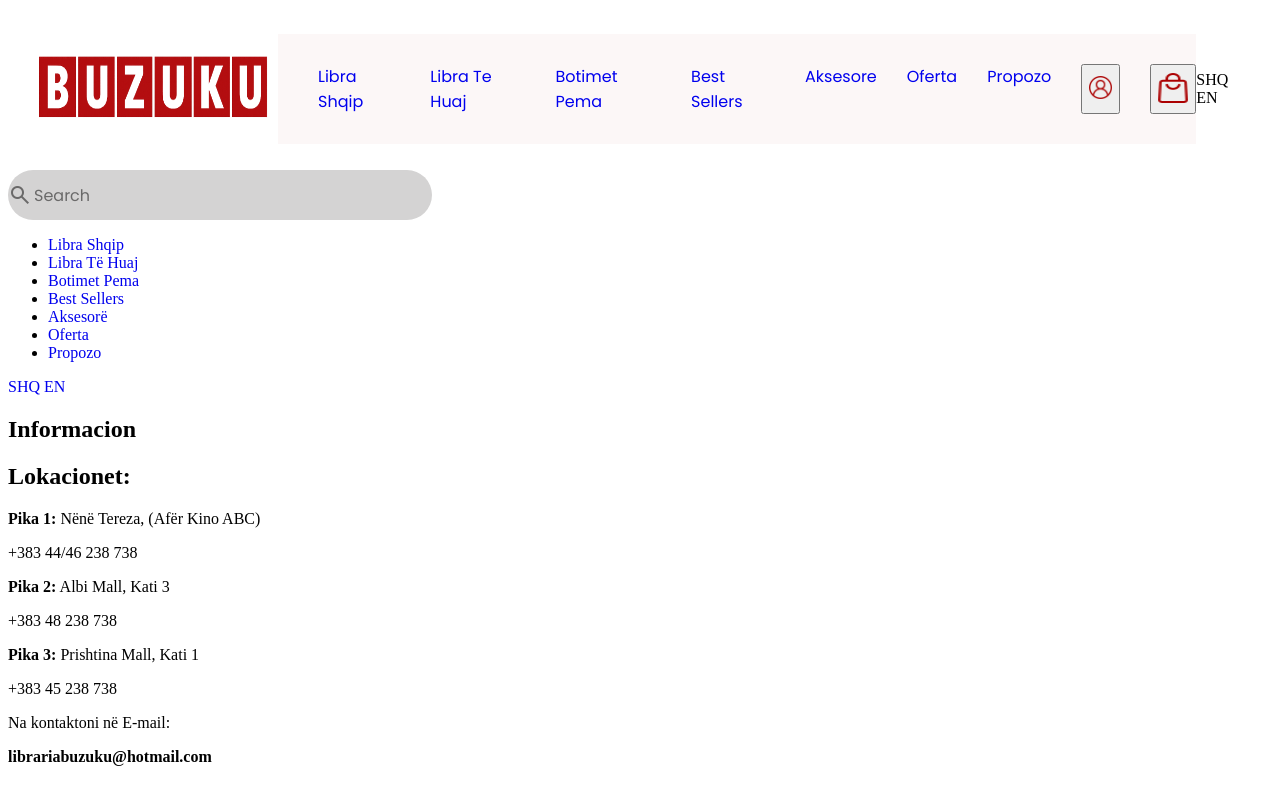
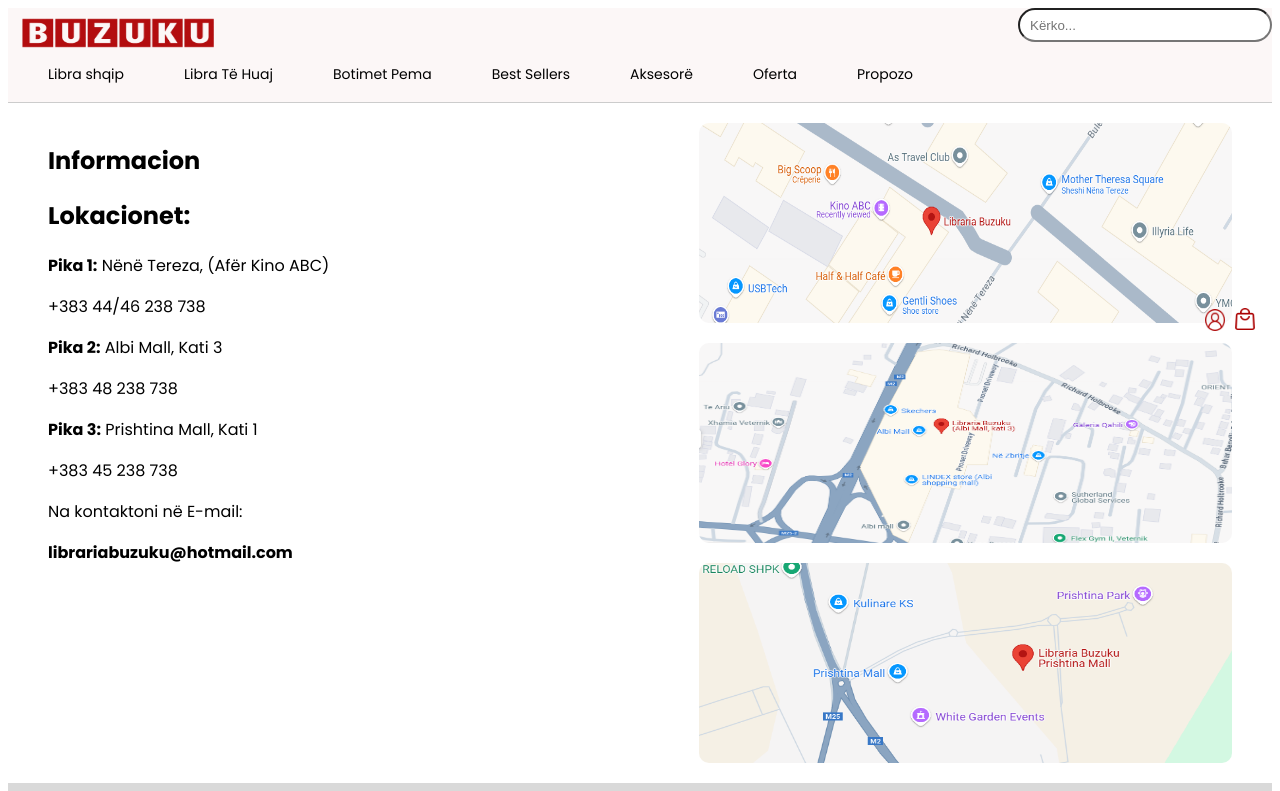
Before and after one commit to deahyseni6/Libraria-Buzku, a PHP site: page /aboutus.html in a window 1280 px wide. Shown: the top 791 px of the page. Run offline with PHP 8.4, Linux system fonts and the light colour scheme.

Commit message:
about us finished

```diff
--- /dev/null
+++ b/aboutus.css
@@ -0,0 +1,161 @@
+nav ul{
+    list-style: none;
+    display: flex;
+    gap: 60px;
+}
+
+nav a{
+    text-decoration: none;
+    color: black;
+    font-family: Poppins, sans-serif;
+    font-size: 14px;
+}
+body {
+    font-family: "Poppins", sans-serif;
+}
+
+header{
+    background-color: #fcf7f7;
+    border-bottom: 1px solid #cccccc;
+}
+
+.header-logo{
+    position: relative;
+    left: 5px;
+    top: 10px;
+}
+
+.search-box{
+    float: right;
+    width: 230px;
+    height: 30px;
+    padding: 0 10px;
+    border-radius: 20px;
+}
+
+.bag{
+    position: absolute;
+    bottom: 470px;
+    right: 25px;
+    width: 20px;
+    height: 22px;
+}
+
+.user-icon{
+   position: absolute;
+    bottom: 469px;
+    right: 55px;
+    width: 20px;
+    height: 22px;
+}
+
+    .search{
+        width: max-content;
+        display: flex;
+        align-items: center;
+        padding: var(--padding);
+        border-radius: 40px;
+        background: #d4d3d3;
+        transition: box-shadow 0.25s;
+    }
+
+    .search:focus-within{
+        box-shadow: 0 0 2px rgba(0, 0, 0, 0.75);
+    }
+
+    .search-input{
+        font-size: 16px;
+        font-family: 'Poppins', sans-serif;
+        color: #333333;
+        margin-left: var(--padding);
+        outline: none;
+        border: none;
+        background: transparent;
+        width: 400px;
+        height: 50px;
+    }
+
+        .search-input::placeholder,
+        .search-icon{
+            color: rgba(0, 0, 0, 0.5);
+        }
+
+        .Inforemacion{
+    display: flex;
+    justify-content: center;
+    align-items: center;
+    gap: 50px;
+}
+
+.footer{
+    width: 76%;
+    padding: 40px 12%;
+    background: #d9d9d9;
+    display: flex;
+    justify-content: space-between;
+    align-items: flex-start;
+    gap: 60px;
+}
+
+.footer div{
+    flex: 1;
+}
+
+.footer h3{
+    font-size: 20px;
+    margin-bottom: 12px;
+}
+
+.footer a{
+    display: block;
+    text-decoration: none;
+    color: #333;
+    margin-bottom: 6px;
+}
+
+.Info{
+    flex: 1.5;
+}
+
+.SNS{
+    flex: 0.6;
+}
+
+.icons{
+    display: flex;
+    gap: 15px;
+    margin-top: 10px;
+}
+
+.icons img{
+    width: 32px;
+    height: 32px;
+    cursor: pointer;
+}
+
+.info-wrapper {
+    display: flex;
+    justify-content: space-between;
+    align-items: flex-start;
+    gap: 50px;
+    padding: 20px 40px;
+}
+
+.maps {
+    width: 45%;
+    display: flex;
+    flex-direction: column;
+    gap: 20px;
+}
+
+.maps img {
+    width: 100%;
+    border-radius: 10px;
+}
+
+.info-text {
+    width: 50%;
+    font-family: Arial, sans-serif;
+    font-size: 17px;
+    line-height: 1.6;
+}
--- a/aboutus.html
+++ b/aboutus.html
@@ -5,61 +5,40 @@
     <meta name="viewport" content="width=device-width, initial-scale=1.0">
     <title>Libraria Buzuku</title>
     <link rel="preconnect" href="https://fonts.googleapis.com">
-    <link rel="stylesheet" href="style.css">
+    <link rel="stylesheet" href="aboutus.css">
     <link rel="preconnect" href="https://fonts.gstatic.com" crossorigin>
     <link href="https://fonts.googleapis.com/css2?family=Poppins:ital,wght@0,100;0,200;0,300;0,400;0,500;0,600;0,700;0,800;0,900;1,100;1,200;1,300;1,400;1,500;1,600;1,700;1,800;1,900&display=swap" rel="stylesheet">
     <link rel="stylesheet" href="https://fonts.googleapis.com/css2?family=Material+Symbols+Outlined:opsz,wght,FILL,GRAD@20..48,100..700,0..1,-50..200&icon_names=search" />
 </head>
 <body>
 
-    <nav class = "navBuzuku">
-         <div class="divBuzuku">
-            <div class="logo"> <img src="buzukulogo3.png" width="250" height="64"></a></div>
-            <ul class="menu">
-                <li><a href="#">Libra Shqip</a></li>
-                <li><a href="#">Libra Te Huaj</a></li>
-                <li><a href="#">Botimet Pema</a></li>
-                <li><a href="#">Best Sellers</a></li>
-                <li><a href="#">Aksesore</a></li>
-                <li><a href="#">Oferta</a></li>
-                <li><a href="#">Propozo</a></li>
-                <button><a href="#"><img src="user.png" alt="Profile" width="23" height="23"></a></button>
-                <button><a href="#"><img src="bag2.png" alt="Cart" width="30" height="30"></a></button>
+ <header>
+        <img class="header-logo" src="buzukulogo3.png" alt="Buzku logo" width="210" height="30">
+        <a href=""><img class="bag" src="bag2.png" alt="bag symbol"></a>
+        <a href=""><img  class="user-icon" src="user.png" alt="user icon"></a>
+        <input type="text" class="search-box" placeholder="Kërko...">
+        <nav>
+            <ul>
+                <li><a href="">Libra shqip</a></li>
+                <li><a href="">Libra Të Huaj</a></li>
+                <li><a href="">Botimet Pema</a></li>
+                <li><a href="">Best Sellers</a></li>
+                <li><a href="">Aksesorë</a></li>
+                <li><a href="">Oferta</a></li>
+                <li><a href="">Propozo</a></li>
             </ul>
-             <div class="Gjuha"> SHQ EN</div>
-         </div>
-         <form>
-            <div class="search">
-                <span class=" search-icon material-symbols-outlined">search</span>
-                <input class="search-input" type="search" placeholder="Search">
-         </div>
-         </form>
-    </nav>
-
-    <nav>
-            <ul>
-                <li><a href="#">Libra Shqip</a></li>
-                <li><a href="#">Libra Të Huaj</a></li>
-                <li><a href="#">Botimet Pema</a></li>
-                <li><a href="#">Best Sellers</a></li>
-                <li><a href="#">Aksesorë</a></li>
-                <li><a href="#">Oferta</a></li>
-                <li><a href="#">Propozo</a></li>
-            </ul>
-            <div>
-                <a href="#">SHQ EN</a>
-            </div>
         </nav>
     </header>
 
     <main>
 
-        <section>
-            <h1>Informacion</h1>
 
-            <div align="left">
+    <section class="info-wrapper">
 
-            <h2>Lokacionet:</h2>
+
+    <div class="about-text">
+     <h1>Informacion</h1>
+     <h2>Lokacionet:</h2>
 
             <div>
                 <p><strong>Pika 1:</strong> Nënë Tereza, (Afër Kino ABC)</p>
@@ -82,19 +61,16 @@
             </div>
             </div>
 
-        <aside>
+            <div class="maps">
 
-<table align="right" border="0" cellpadding="10">
-    <tr>
-        <td>
-            <img src="map1.png" alt="Harta 1: Lokacioni Nënë Tereza" width="450" height="200" >
-            <br>
-            <img src="map2.png" alt="Harta 2: Lokacioni Albi Mall" width="450" height="200" >
-            <br>
-            <img src="map3.png" alt="Harta 3: Lokacioni Prishtina Mall" width="450" height="200">
-        </td>
-    </tr>
-</table>
+        <img src="mb1.png" alt="Harta 1: Lokacioni Nënë Tereza" width="350" height="200" >
+
+            <img src="mb2.png" alt="Harta 2: Lokacioni Albi Mall" width="350" height="200" >
+
+            <img src="mb3.png" alt="Harta 3: Lokacioni Prishtina Mall" width="350" height="200">
+
+    </div>
+</section>
 
 
 
--- a/hp.css
+++ b/hp.css
@@ -4,7 +4,7 @@ body {
     background: #fafafa;
 }
 
-/* NAVBAR */
+
 .navbar {
     display: flex;
     justify-content: space-between;
@@ -53,7 +53,7 @@ nav a {
     font-weight: bold;
 }
 
-/* BANNER */
+
 .banner {
     display: flex;
     padding: 40px;
@@ -99,7 +99,7 @@ nav a {
     border-radius: 50px;
 }
 
-/* NEW TITLES */
+
 .new-titles {
     padding: 40px;
 }
--- a/hp.html
+++ b/hp.html
@@ -41,7 +41,7 @@
 <section class="banner">
     <div class="banner-left">
         <div class="book-grid">
-            <!-- 4 demo images -->
+
             <img src="img1.jpg" alt="Book 1">
             <img src="img2.jpg" alt="Book 2">
             <img src="img3.jpg" alt="Book 3">
@@ -70,12 +70,12 @@
     </div>
 </section>
 
-<!-- NEW TITLES -->
+
 <section class="new-titles">
     <h2>Tituj të Rinj</h2>
 
     <div class="book-row">
-        <!-- BOOK CARD -->
+
         <div class="book-card">
             <img src="your-cover1.jpg" alt="Book Cover">
             <h4>The Comfort Of Ghosts</h4>
--- a/style.css
+++ /dev/null
@@ -1,109 +0,0 @@
-*{
-            text-decoration: none;
-
-        }
-
-    .menu{
-        background: #FCF7F7;
-        font-family: 'Poppins', sans-serif;
-        list-style: none;
-        display: flex;
-        gap: 30px;
-        padding-top: 30px;
-        padding-bottom: 30px;
-        padding-left: 40;
-    }
-
-    .divBuzuku{
-        display: flex;
-        align-items: center;
-        justify-items:
-        space-between;
-        padding: 10px 20px;
-    }
-
-    .search{
-        width: max-content;
-        display: flex;
-        align-items: center;
-        padding: var(--padding);
-        border-radius: 40px;
-        background: #d4d3d3;
-        transition: box-shadow 0.25s;
-    }
-
-    .search:focus-within{
-        box-shadow: 0 0 2px rgba(0, 0, 0, 0.75);
-    }
-
-    .search-input{
-        font-size: 16px;
-        font-family: 'Poppins', sans-serif;
-        color: #333333;
-        margin-left: var(--padding);
-        outline: none;
-        border: none;
-        background: transparent;
-        width: 400px;
-        height: 50px;
-    }
-
-        .search-input::placeholder,
-        .search-icon{
-            color: rgba(0, 0, 0, 0.5);
-        }
-
-    .footer{
-        margin: 0;
-        padding: 0;
-        box-sizing: border-box;
-        font-family: 'Poppins', sans-serif;
-        margin-top: 150px;
-        width: 100%;
-        padding: 100px 15%;
-        background: #b9b9b9;
-        color: #000000;
-        display: flex;
-    }
-
-    .footer div{
-        text-align: center;
-    }
-
-    .Llogaria{
-        flex-grow: 3;
-    }
-
-    .footer div h3{
-        font-weight: 300;
-        margin-bottom: 30px;
-    }
-
-    .Info a{
-        display: block;
-        text-decoration: none;
-        color: #333333;
-        margin-bottom: 10px;
-    }
-
-    .Llogaria a{
-        display: block;
-        text-decoration: none;
-        color: #333333;
-         margin-bottom: 10px;
-    }
-
-    .Ndihme a{
-        display: block;
-        text-decoration: none;
-        color: #333333;
-        margin-bottom: 10px;
-    }
-
-    .SNS a{
-        margin-top: 30;
-        display: block;
-        text-decoration: none;
-        color: #333333;
-        margin-bottom: 10px;
-    }
```
Also changed, not shown: other parts of aboutus.html (+24 -14 lines), login.css (deleted, +0 -86 lines), mb1.png (added), mb2.png (added), mb3.png (added).
